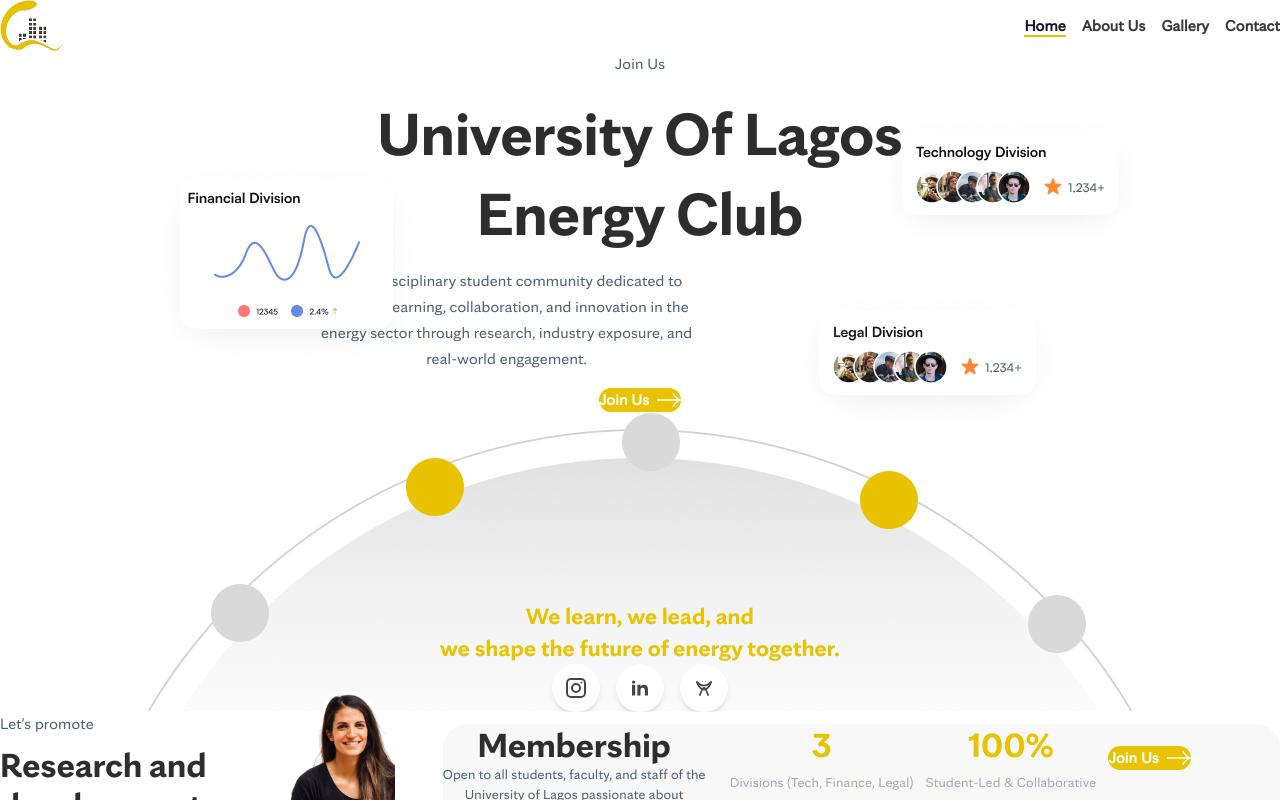
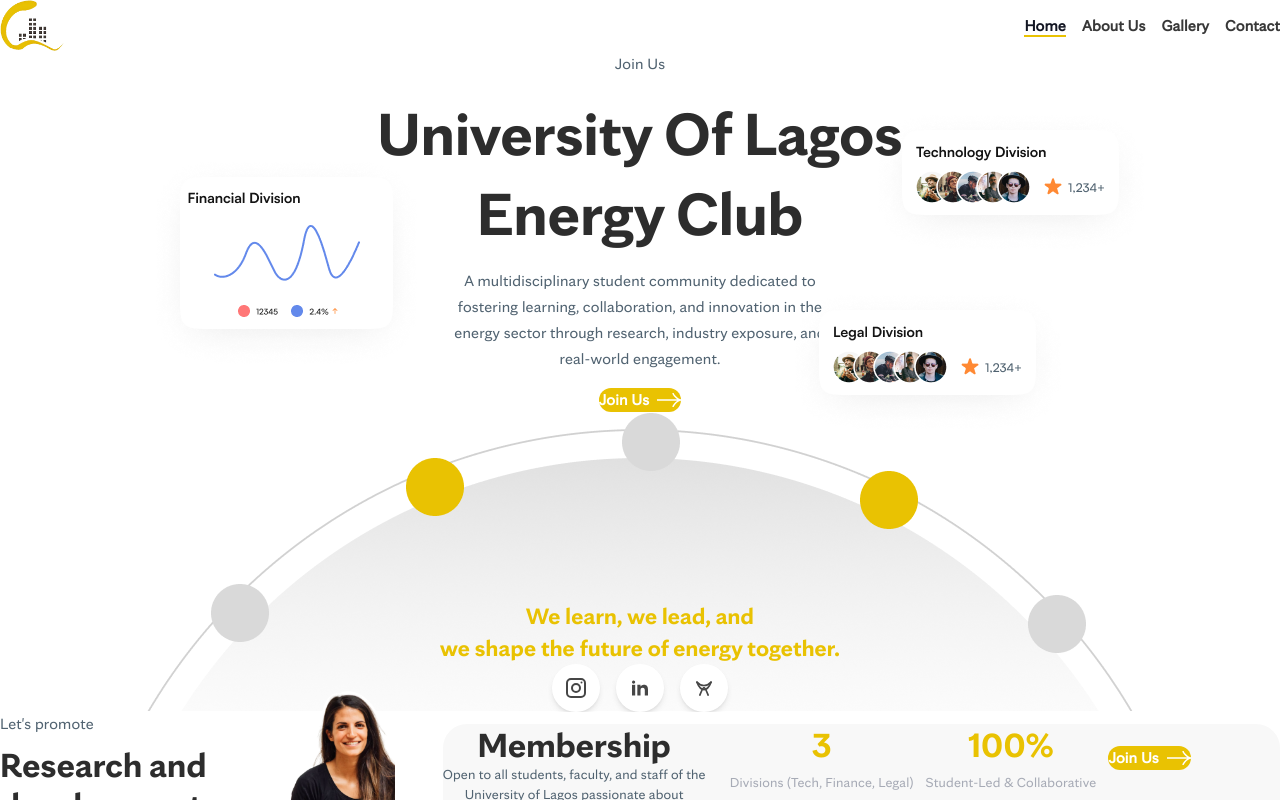
Before and after one commit to Unilag-Energy-Club/UnilagEnergyClub, a React (Vite) app in the folder unilag-energy-react/: page / in a window 1280 px wide. Shown: the top 800 px of the page. Built offline with nearby package versions, Linux system fonts and the light colour scheme.

Commit message:
fix: reduce subtitle width for better centering and no overlap

```diff
--- a/unilag-energy-react/src/pages/Home.tsx
+++ b/unilag-energy-react/src/pages/Home.tsx
@@ -9,8 +9,8 @@ const Home = () => {
         <div className="container-fluid px-4">
           <div className="flex flex-col flex-grow items-center justify-center overflow-hidden pt-20 pb-8">
             {/* Hero Content */}
-            <div className="w-10/12 sm:w-10/12 md:w-8/12 lg:w-7/12 xl:w-6/12 mx-auto flex flex-col text-center flex-grow gap-4 relative mb-8 z-10">
-              <div className="mx-auto" data-aos="fade-down">
+            <div className="w-10/12 sm:w-10/12 md:w-8/12 lg:w-7/12 xl:w-6/12 mx-auto flex flex-col text-center items-center flex-grow gap-4 relative mb-8 z-10">
+              <div data-aos="fade-down">
                 <a className="text-subtext hover:text-primary transition-colors" href="https://forms.gle/HZBmQg3Z77fv9bNR6">
                   Join Us
                 </a>
@@ -23,12 +23,12 @@ const Home = () => {
               >
                 University Of Lagos Energy Club
               </h1>
-              <div className="w-11/12 md:w-8/12 lg:w-7/12 mx-auto" data-aos="fade-down" data-aos-delay="400">
+              <div className="w-full sm:w-10/12 md:w-9/12 lg:w-full max-w-sm mx-auto" data-aos="fade-down" data-aos-delay="400">
                 <span className="text-subtext leading-relaxed">
                   A multidisciplinary student community dedicated to fostering learning, collaboration, and innovation in the energy sector through research, industry exposure, and real-world engagement.
                 </span>
               </div>
-              <div className="mx-auto mt-4" data-aos="fade-up" data-aos-delay="300">
+              <div className="mt-4" data-aos="fade-up" data-aos-delay="300">
                 <ActionButton href="https://forms.gle/muTqzYtFmuNhdvhu5">
                   Join Us
                 </ActionButton>
```
